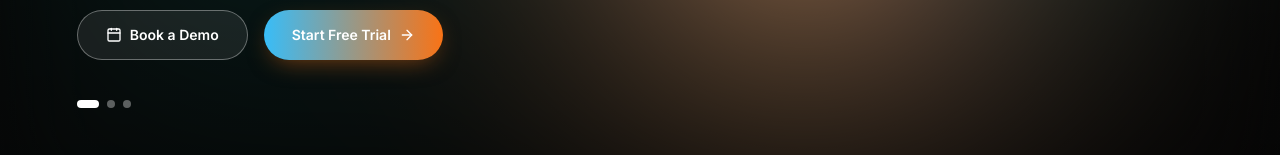
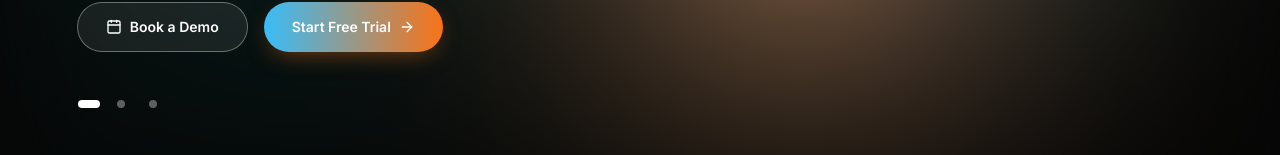
Before and after one commit to Ajo-Antony/Website, a Next.js app: page / in a window 1280 px wide. Shown: the part 564-719 px from the top of the page. Built offline with nearby package versions, Linux system fonts and the light colour scheme; no server answers; the database is empty.

Commit message:
new hero for performance

```diff
--- a/src/components/pages/homePage/ContactHomePageSection.tsx
+++ b/src/components/pages/homePage/ContactHomePageSection.tsx
@@ -129,7 +129,7 @@ export default function ContactHomePageSection({
                   <input style={inputBase} type="text" placeholder="Company name" value={form.company}
                     onChange={e => setForm({ ...form, company: e.target.value })}
                     onFocus={handleFocus} onBlur={handleBlur} />
-                  <select style={{ ...inputBase, cursor: "pointer" }} value={form.size}
+                  <select aria-label="Team size" style={{ ...inputBase, cursor: "pointer" }} value={form.size}
                     onChange={e => setForm({ ...form, size: e.target.value })}
                     onFocus={handleFocus} onBlur={handleBlur}>
                     <option value="">Team size</option>
--- a/src/components/ui/hero.tsx
+++ b/src/components/ui/hero.tsx
@@ -378,16 +378,29 @@ export const PremiumHero = ({ slides = DEFAULT_SLIDES }: PremiumHeroProps) => {
                 aria-label={`Go to slide ${i + 1}`}
                 aria-selected={i === slideIndex}
                 onClick={() => goTo(i, i > slideIndex ? 1 : -1)}
-                className="rounded-full transition-all duration-200"
+                className="flex items-center justify-center"
                 style={{
-                  width: i === slideIndex ? 22 : 8,
-                  height: 8,
-                  background: i === slideIndex ? "#fff" : "rgba(255,255,255,0.35)",
+                  width: 24,
+                  height: 24,
+                  background: "transparent",
                   border: "none",
                   cursor: "pointer",
                   padding: 0,
                 }}
-              />
+              >
+                {/* Visual pill — sits centered inside the larger invisible
+                    hit area above, so the touch target meets the ~24px
+                    minimum without changing how the dots look. */}
+                <span
+                  aria-hidden
+                  className="rounded-full transition-all duration-200 block"
+                  style={{
+                    width: i === slideIndex ? 22 : 8,
+                    height: 8,
+                    background: i === slideIndex ? "#fff" : "rgba(255,255,255,0.35)",
+                  }}
+                />
+              </button>
             ))}
           </div>
         )}
```
